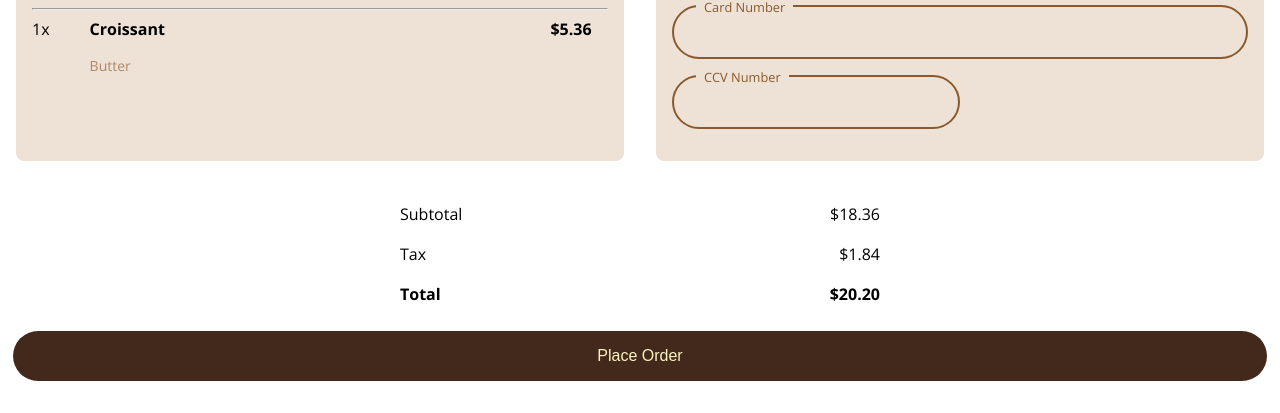
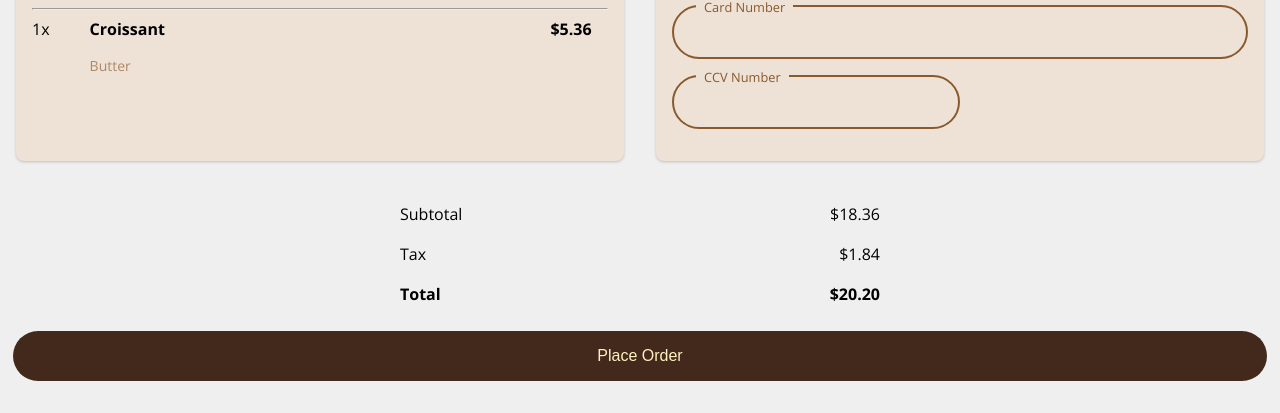
Before and after one commit to umarmuha/coffee_shop_checkout, a website: page index.html in a window 1280 px wide. Shown: the part 387-800 px from the top of the page. Drawn offline with nearby package versions, Linux system fonts and the light colour scheme.

Commit message:
Adding box shadow for cards and page bkg color

```diff
--- a/style.css
+++ b/style.css
@@ -11,6 +11,7 @@
     "1fr";
   margin: 0;
   gap: 1rem;
+  background-color: #efefef;
 }
 
 .brand {
@@ -41,6 +42,7 @@
   margin: 1rem;
   padding: 1rem;
   border-radius: 0.5rem;
+  box-shadow: 0 1px 3px 0px rgba(0, 0, 0, 0.2);
 }
 
 .brand-card ul {
```
